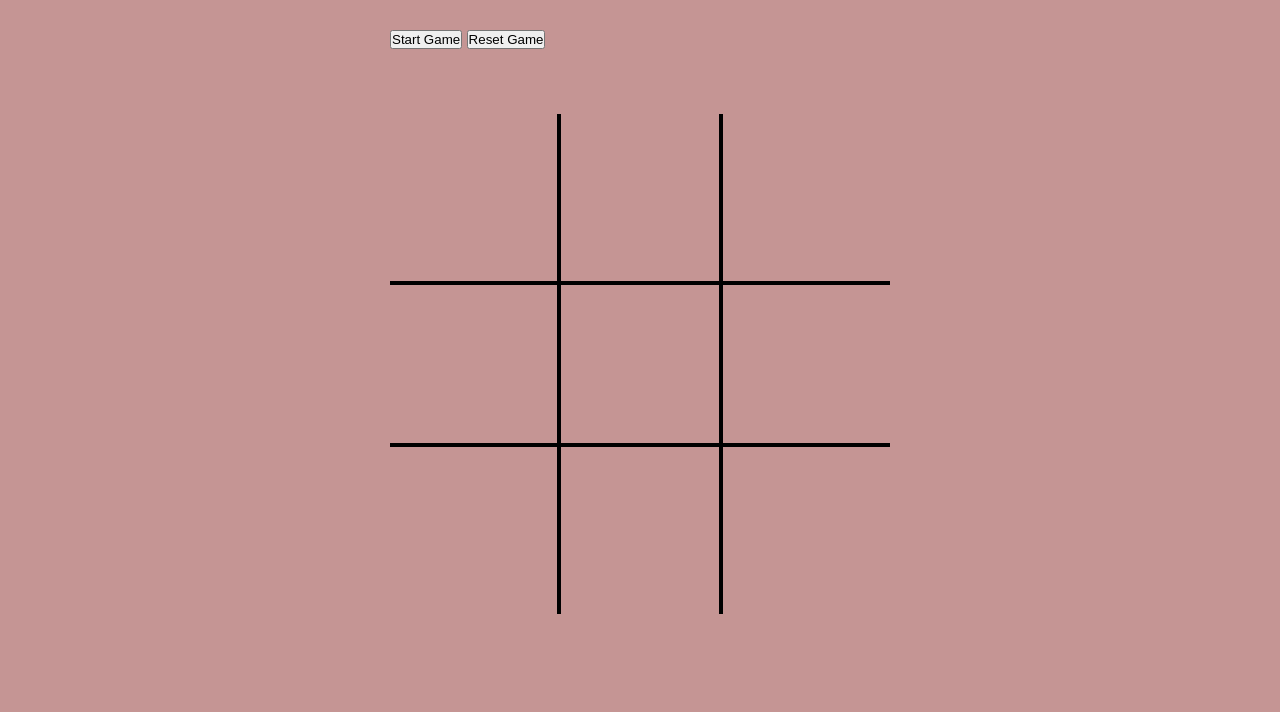
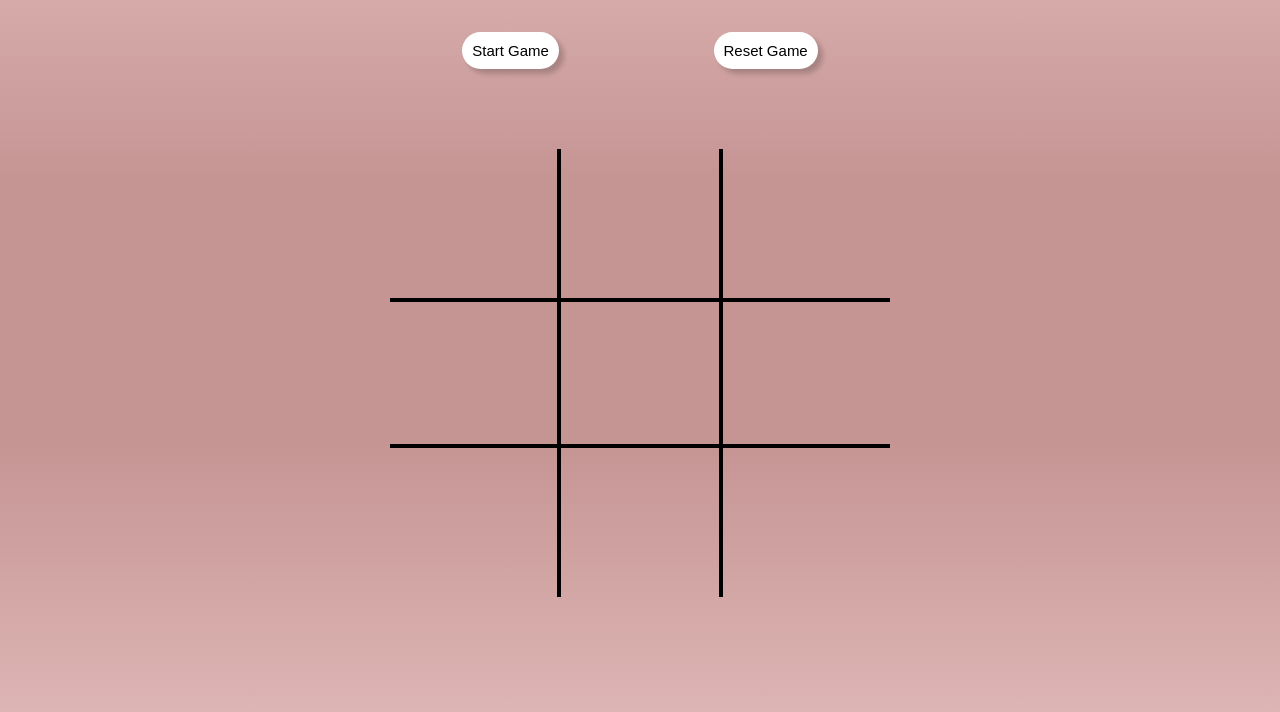
Before and after one commit to Kritijo/Tic-Tac-Toe, a plain HTML site: page index.html in a window 1280 px wide. Shown: the part 88-800 px from the top of the page. Drawn offline with Linux system fonts and the light colour scheme.

Commit message:
Update styling on buttons and result div

```diff
--- a/styles.css
+++ b/styles.css
@@ -8,9 +8,8 @@ body{
     height: 100vh;
     display: flex;
     flex-direction: column;
-    align-items: center;
-    justify-content: center;
-    background-color: #C59594;
+    text-align: center;
+    background:linear-gradient(#ddb5b4,#C59594 ,#C59594,#ddb5b4);
     font-family: sans-serif;
 }
 
@@ -23,21 +22,51 @@ h1 + div{
     flex:1;
     display: grid;
     align-items: center;
+    justify-content: center;
+    gap:10px;
+
+}
+
+.bttns{
+    display: flex;
+    justify-content: space-around;
+    gap:10px;
+}
+
+button{
+    cursor: pointer;
+    font-size: 15px;
+    padding: 10px;
+    border-radius: 20px;
+    border:none;
+    background-color: white;
+    box-shadow: 5px 5px 5px rgba(10,10,10,0.2);
+}
+
+button:hover{
+    background-color: rgb(142, 166, 245);
+    box-shadow: none;
+}
+
+button:active{
+    background-color: black;
+    color:white;
 }
 
 .game-board{
-    height: 500px;
-    width: 500px;
+    height: clamp(200px,35vw,500px);
+    width: clamp(200px, 40vw,500px);
     display: grid;
     grid-template: repeat(3,1fr) /repeat(3,1fr);
+    justify-content: center;
 }
 
 .cell{
     display: grid;
     justify-content: center;
     align-items: center;
-
-    font-size: 28px;
+    cursor: pointer;
+    font-size: 40px;
 }
 
 .cell:nth-child(2),:nth-child(5),:nth-child(8){
@@ -49,3 +78,7 @@ h1 + div{
     border-top:4px solid black;
     border-bottom:4px solid black;
 }
+
+.result{
+    font-size: 28px;
+}
```
